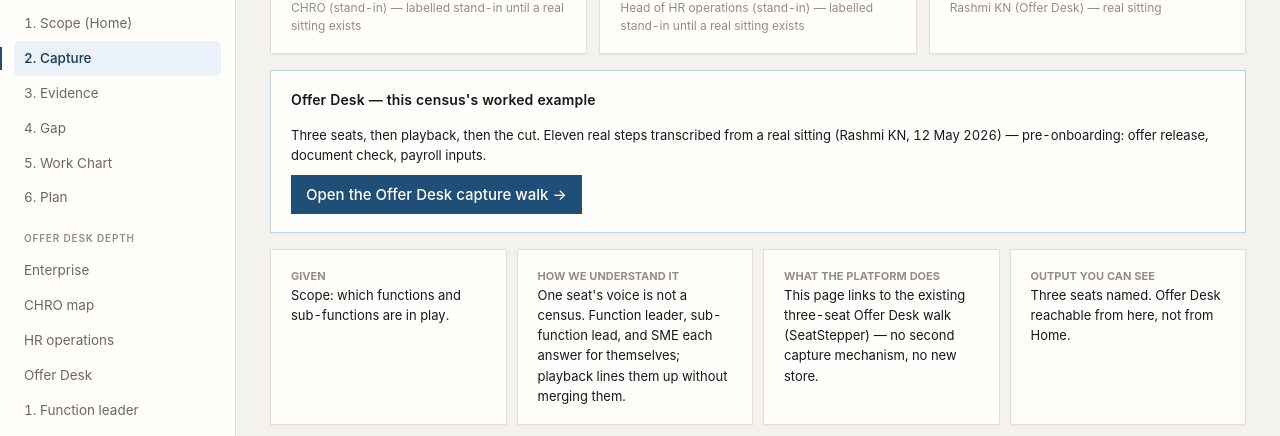
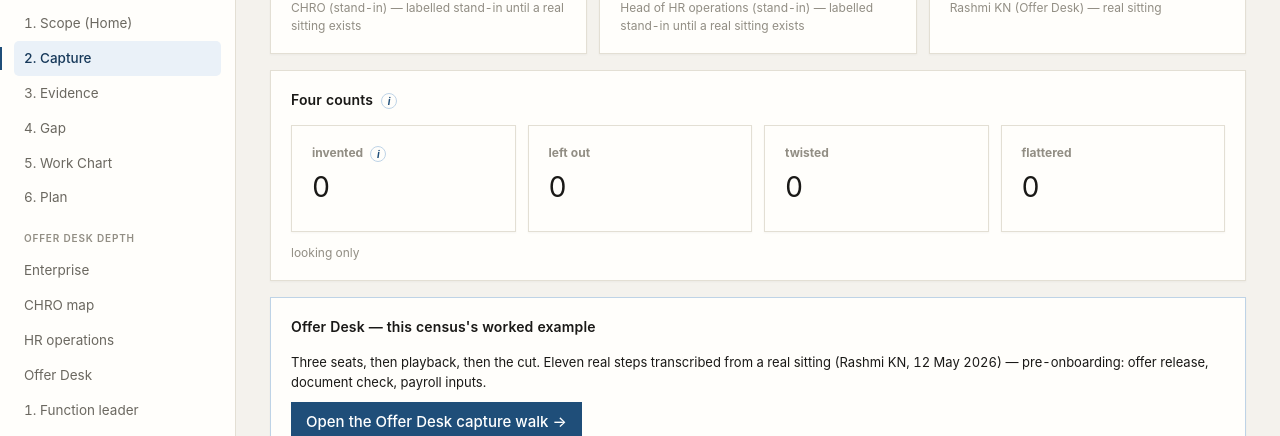
Before and after one commit to sanoojcools/work-engineering, a React (Vite) app in the folder frontend/: page /census/capture in a window 1280 px wide. Shown: the part 318-754 px from the top of the page. Built offline with nearby package versions, Linux system fonts and the light colour scheme; no server answers.

Commit message:
V10-12 FRONTEND: four counts on Capture (#44)
Capture (step 2) shows invented / left out / twisted / flattered. Guest: zeros, looking only, no key. Chart 18-leaf and Plan 95/61.8 untouched. Backend and frontend green.

```diff
--- /dev/null
+++ b/frontend/src/components/census/ExtractCounts.tsx
@@ -0,0 +1,71 @@
+import { useApi } from "../../hooks";
+import { useCompany } from "../../company";
+import { useIsGuest } from "../../lib/guestMode";
+import { InfoTooltip } from "../InfoTooltip";
+import { EXTRACT_COUNT_ROWS, GUEST_COUNTS_HINT, ZERO_COUNTS } from "../../lib/extractCounts";
+import type { DelinquencyOut } from "../../types";
+
+/** Four counts on Census Capture — not a seventh census step.
+ * Guest never calls GET /scout/delinquency and never mints a key. */
+export function ExtractCounts() {
+  const isGuest = useIsGuest();
+  const { firstLoadPending } = useCompany();
+  const skip = isGuest || firstLoadPending;
+  const { data, loading, error } = useApi<DelinquencyOut>(skip ? null : "/scout/delinquency");
+  const waiting = firstLoadPending || (!isGuest && loading);
+  const counts = isGuest ? ZERO_COUNTS : (data ?? ZERO_COUNTS);
+
+  return (
+    <div className="card" style={{ marginBottom: 16 }} data-testid="extract-counts">
+      <h3 style={{ marginTop: 0 }}>
+        Four counts{" "}
+        <InfoTooltip
+          term="delinquency"
+          simple="Four counts of how the notes were read: invented, left out, twisted, flattered. Empty is zeros — looking does not invent a score."
+          technical="GET /api/scout/delinquency. invention / omission / distortion / flattery on this tenant. Guest never calls this. Looking does not POST commit=true."
+        />
+      </h3>
+      {isGuest && !firstLoadPending ? (
+        <>
+          <CountTiles counts={ZERO_COUNTS} />
+          <p className="hint" data-testid="extract-counts-guest" style={{ marginBottom: 0 }}>
+            {GUEST_COUNTS_HINT}
+          </p>
+        </>
+      ) : waiting ? (
+        <p className="hint">Loading this tenant's four counts…</p>
+      ) : error ? (
+        <div className="banner error">{error}</div>
+      ) : (
+        <CountTiles counts={counts} />
+      )}
+    </div>
+  );
+}
+
+function CountTiles({ counts }: { counts: DelinquencyOut }) {
+  return (
+    <div className="split" style={{ gridTemplateColumns: "repeat(4, 1fr)", gap: 12, marginBottom: 12 }}>
+      {EXTRACT_COUNT_ROWS.map((row) => (
+        <div key={row.key} className="card" style={{ margin: 0 }} data-testid={row.testId}>
+          <div className="hint" style={{ marginTop: 0, fontWeight: 700 }}>
+            {row.label}
+            {row.key === "invention" && (
+              <>
+                {" "}
+                <InfoTooltip
+                  term="invention"
+                  simple="A name that was not in the sitting. Looking does not add one to look complete."
+                  technical="GET /api/scout/delinquency · invention. A span that is not a substring of the transcript is dropped and counted."
+                />
+              </>
+            )}
+          </div>
+          <p style={{ fontSize: 28, margin: "4px 0" }} data-testid={`${row.testId}-value`}>
+            {counts[row.key]}
+          </p>
+        </div>
+      ))}
+    </div>
+  );
+}
--- /dev/null
+++ b/frontend/src/lib/extractCounts.ts
@@ -0,0 +1,35 @@
+/** V10-12 FRONTEND: four counts from GET /scout/delinquency.
+ * Customer words on glass. Canon (delinquency, invention) stays in i-buttons. */
+import type { DelinquencyOut } from "../types";
+
+export const ZERO_COUNTS: DelinquencyOut = {
+  invention: 0,
+  omission: 0,
+  distortion: 0,
+  flattery: 0,
+};
+
+export const GUEST_COUNTS_HINT = "looking only";
+
+export const EXTRACT_COUNT_ROWS = [
+  {
+    key: "invention",
+    label: "invented",
+    testId: "extract-count-invented",
+  },
+  {
+    key: "omission",
+    label: "left out",
+    testId: "extract-count-left-out",
+  },
+  {
+    key: "distortion",
+    label: "twisted",
+    testId: "extract-count-twisted",
+  },
+  {
+    key: "flattery",
+    label: "flattered",
+    testId: "extract-count-flattered",
+  },
+] as const;
--- a/frontend/src/pages/CensusCapture.tsx
+++ b/frontend/src/pages/CensusCapture.tsx
@@ -3,6 +3,7 @@ import { CensusStepper } from "../components/census/CensusStepper";
 import { IoPanes } from "../components/IoPanes";
 import { InfoTooltip } from "../components/InfoTooltip";
 import { OFFER_DESK_SEATS } from "../lib/offerDeskSeats";
+import { ExtractCounts } from "../components/census/ExtractCounts";
 
 const SEAT_ORDER: (keyof typeof OFFER_DESK_SEATS)[] = ["function_head", "sub_function_lead", "sme"];
 const SEAT_LABELS: Record<keyof typeof OFFER_DESK_SEATS, string> = {
@@ -12,9 +13,11 @@ const SEAT_LABELS: Record<keyof typeof OFFER_DESK_SEATS, string> = {
 };
 
 /** CENSUS-v0 Part A, step 2: Capture. Three seats, and — per the build
- * doc's own rule — Offer Desk is linked FROM here, not from Home. Nothing
- * new: this page is a shell over the existing three-seat walk
- * (SeatStepper / OFFER_DESK_SEAT_PATHS), not a second capture mechanism. */
+ * doc's own rule — Offer Desk is linked FROM here, not from Home. V10-12
+ * adds four counts (invented / left out / twisted / flattered) on this
+ * same step — not a seventh census step. Nothing new as a capture
+ * mechanism: this page is a shell over the existing three-seat walk
+ * (SeatStepper / OFFER_DESK_SEAT_PATHS). */
 export default function CensusCapture() {
   return (
     <>
@@ -43,6 +46,8 @@ export default function CensusCapture() {
         })}
       </div>
 
+      <ExtractCounts />
+
       <div className="card" style={{ marginBottom: 16, borderColor: "var(--accent-edge)" }}>
         <h3>Offer Desk — this census's worked example</h3>
         <p style={{ fontSize: 13, marginBottom: 10 }}>
@@ -61,8 +66,10 @@ export default function CensusCapture() {
       <IoPanes
         given="Scope: which functions and sub-functions are in play."
         understood="One seat's voice is not a census. Function leader, sub-function lead, and SME each answer for themselves; playback lines them up without merging them."
-        processed="This page links to the existing three-seat Offer Desk walk (SeatStepper) — no second capture mechanism, no new store."
-        output="Three seats named. Offer Desk reachable from here, not from Home."
+        processed="This page links to the existing three-seat Offer Desk walk (SeatStepper) and reads this tenant's four counts. Guest never calls that. No second capture mechanism, no new store."
+        output={
+          "Three seats named. Offer Desk reachable from here, not from Home. Four counts: invented / left out / twisted / flattered."
+        }
       />
 
       <p style={{ marginTop: 20, display: "flex", justifyContent: "space-between" }}>
```
Also changed, not shown: frontend/src/types.ts (+9 -0 lines), 2 other files (tests, documents, lock files or other folders).
